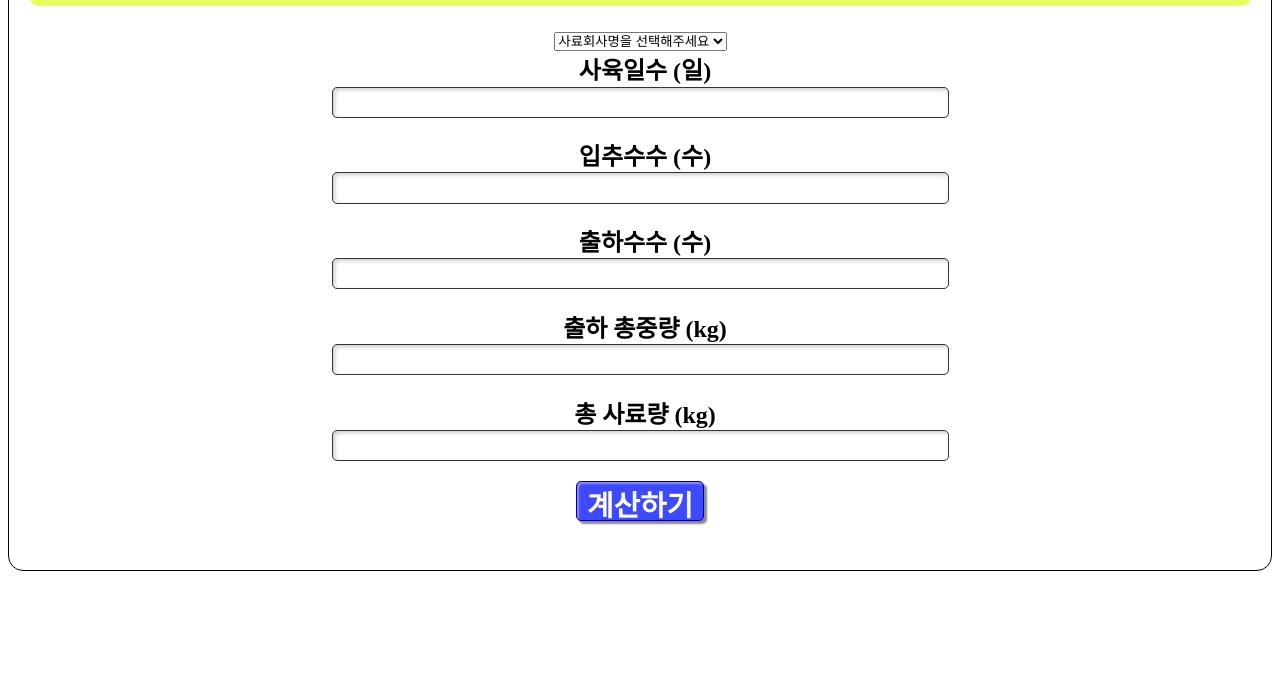
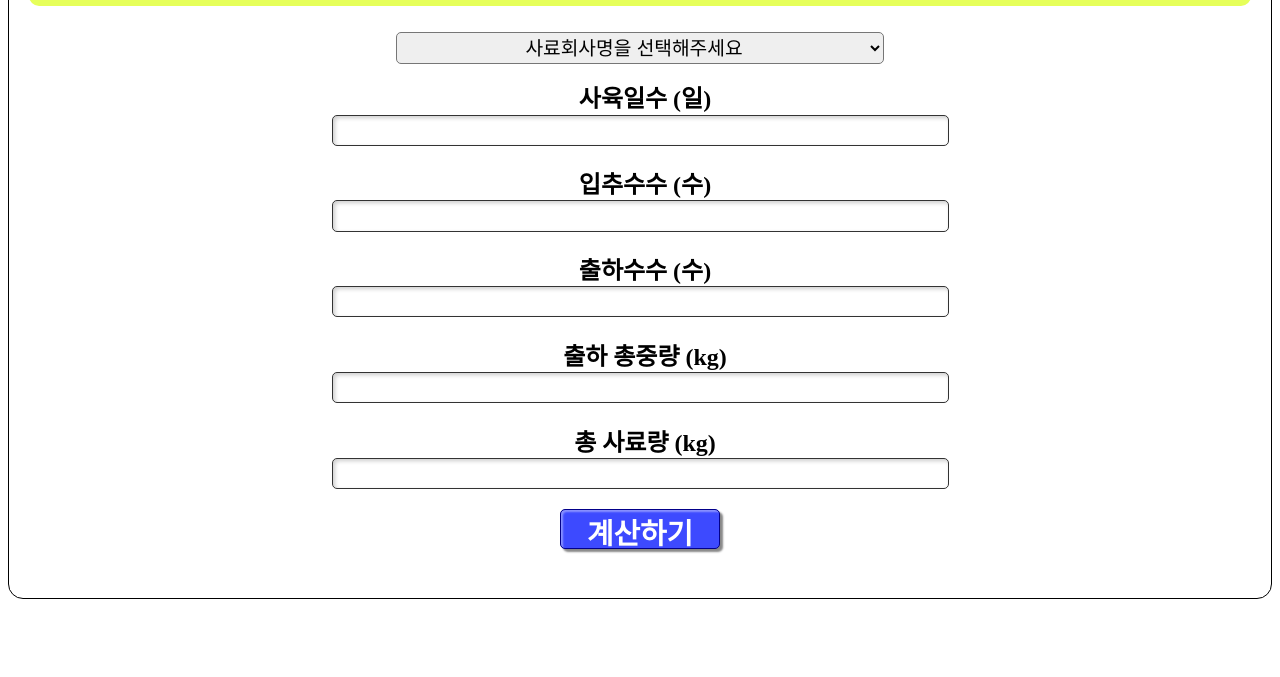
Before and after one commit to grooveray/my_calculator, a plain HTML site: page index.html in a window 1280 px wide. Shown: the part 123-800 px from the top of the page. Drawn offline with Linux system fonts and the light colour scheme.

Commit message:
ADD index.html, admin.js - add company

```diff
--- a/index.html
+++ b/index.html
@@ -37,6 +37,14 @@
         justify-content: center;
         align-items: center;
       }
+      #company {
+        width: 40%;
+        height: 2rem;
+        font-size: 1.2rem;
+        text-align: center;
+        margin-bottom: 15px;
+        border-radius: 5px;
+      }
       #input-section label {
         text-align: left;
         padding-left: 10px;
@@ -53,7 +61,7 @@
         box-shadow: inset 2px 2px 4px rgba(0, 0, 0, 0.2);
       }
       input#submit {
-        width: 8rem;
+        width: 10rem;
         outline: none;
         background-color: #3d4aff;
         border: 1px solid rgb(2, 0, 138);
@@ -98,7 +106,7 @@
           <option value="jeil">천하제일</option>
           <option value="jungang">중앙</option>
           <option value="woosung">우성</option>
-          <option value="donga">동아</option>
+          <option value="donga">동아사조원</option>
           <option value="rainbow">무지개</option>
           <option value="etc">기타</option>
         </select>
```
Also changed, not shown: admin.html (+4 -79 lines).
